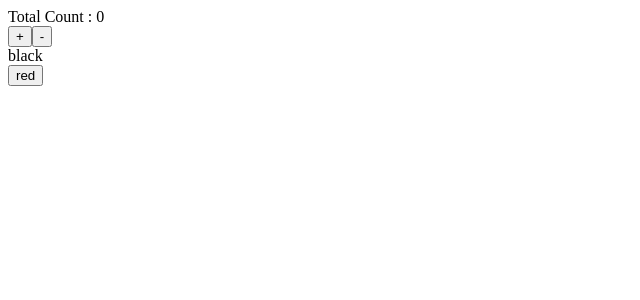
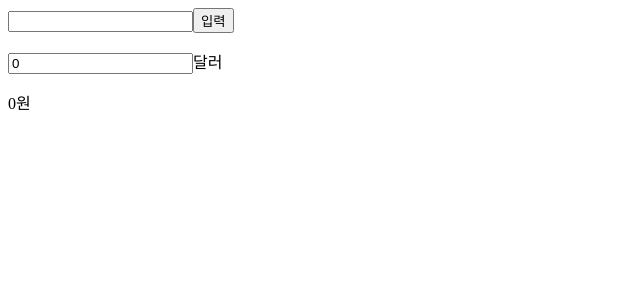
Before and after one commit to KrillM/react-nomad-coder, a React (Create React App) app: page / in a window 1280 px wide. Shown: the top 300 px of the page, without its empty margins (0-640 px from the left). Built offline with nearby package versions, Linux system fonts and the light colour scheme.

Commit message:
add state situation

```diff
--- /dev/null
+++ b/src/01_state/B_state.js
@@ -0,0 +1,37 @@
+import { useState } from "react";
+
+const B_state = () => {
+
+    // 입력한 값 변경
+    const [word, setWord] = useState("")
+    const [result, setResult] = useState("")
+
+    const changeValue = () => {
+        setResult(word);
+    }
+
+    // 입력한 값 변경
+    const [usd, setUsd] = useState(0);
+
+    const changeCurrency = (e) => {
+        const value = e.target.value;
+        setUsd(value);
+    }
+
+    return (
+        <>
+            <form>
+                <input type="text" value={word} onChange={(e) => setWord(e.target.value)}/>
+                <button type="button" onClick={()=>changeValue()}>입력</button>
+            </form>
+            <p>{result}</p>
+
+            <form>
+                <input type="number" value={usd} onChange={changeCurrency}/>달러
+            </form>
+            <p>{usd*1535.13}원</p>
+        </>
+    )
+}
+
+export default B_state;
--- a/src/App.js
+++ b/src/App.js
@@ -1,8 +1,10 @@
-import A_state from "./01_basic/A_state";
+import A_state from "./01_state/A_state";
+import B_state from "./01_state/B_state";
 
 function App() {
   return (
-    <A_state />
+    // <A_state />
+    <B_state/>
   );
 }
 
```
Also changed, not shown: src/01_state/A_state.js (renamed from src/01_basic/A_state.js).
